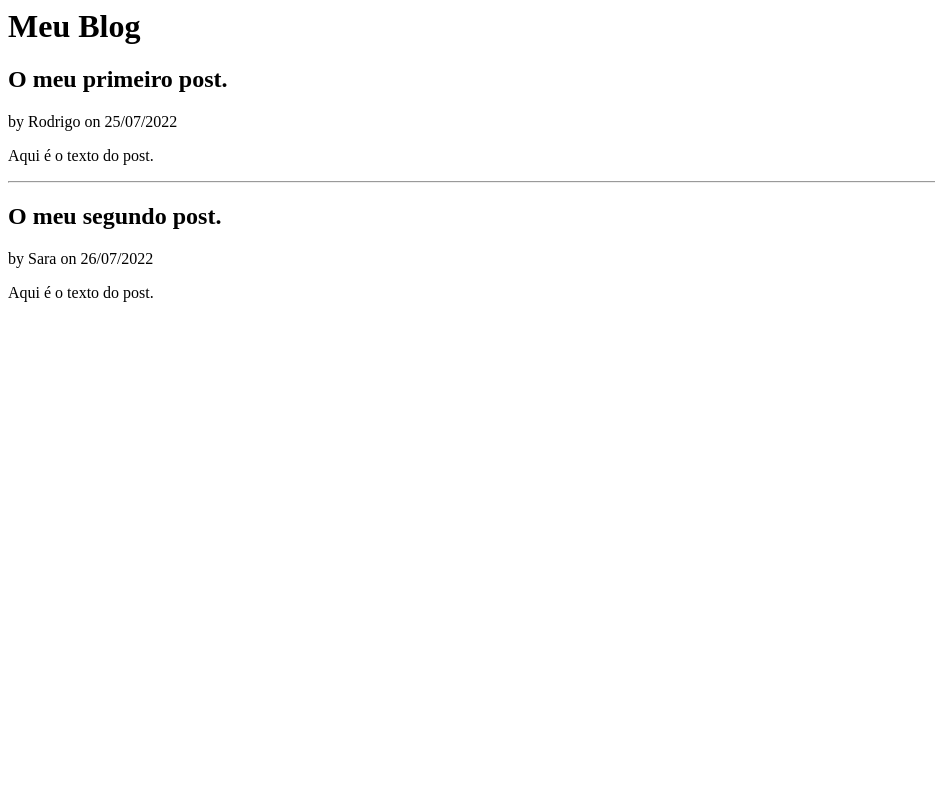
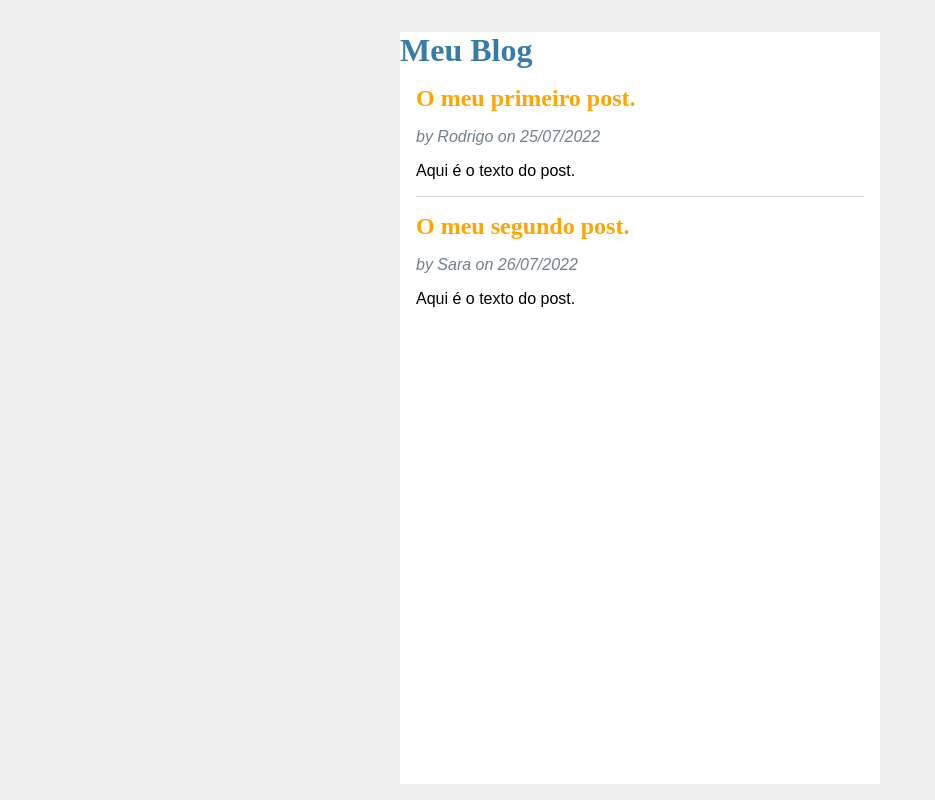
Before and after one commit to rodten23/Projeto_PythonAplicacaoWeb, a Flask app: page / in a window 1280 px wide. Shown: the whole page, without its empty margins (0-935 px from the left). Run offline with Flask 2, Linux system fonts and the light colour scheme.

Commit message:
Adição do base.html, orreção do index.html e inclusão do style.css

```diff
--- /dev/null
+++ b/static/style.css
@@ -0,0 +1,45 @@
+html {
+    font-family: sans-serif;
+    background: #eee;
+    padding: 1rem;
+}
+
+body {
+    max-width: 480px;
+    margin: 0 auto;
+    background: white;
+}
+
+h1 {
+    font-family: serif;
+    color: #377ba8;
+    margin: 1rem 0;
+}
+
+h2 {
+    font-family: serif;
+    color: orange;
+    margin: 1rem 0;
+}
+
+hr {
+    border: none;
+    border-top: 1px solid lightgray;
+}
+
+.content {
+    padding: 0 1rem 1rem;
+}
+
+.post > header > div:first-of-type {
+    flex: auto;
+}
+
+.post .about {
+    color: slategray;
+    font-style: italic;
+}
+
+.post .body {
+    white-space: pre-line;
+}
--- /dev/null
+++ b/templates/base.html
@@ -0,0 +1,19 @@
+<html>
+    <head>
+        <meta charset='utf-8'>
+        <title> {% block title %} {% endblock %} - MEU BLOG </title>
+        <link rel="stylesheet" href="/static/style.css">
+    </head>
+
+    <body>
+        <h1> Meu Blog </h1>
+        <nav>
+
+        </nav>
+        <section class="content">
+            {% block content %}
+            {% endblock %}
+        </section>
+
+    </body>
+</html>
--- a/templates/index.html
+++ b/templates/index.html
@@ -1,12 +1,8 @@
-<html>
-    <head>
-        <meta charset='utf-8'>
-        <title> MEU BLOG </title>
-    </head>
-    <body>
-        <h1> Meu Blog </h1>
+{% extends "base.html" %}
 
+{% block title %} Página Inicial {% endblock %}
 
+{% block content %}
 {% for post in posts %}
     <article class="post">
         <header>
@@ -23,6 +19,4 @@
         <hr>
     {% endif %}
 {% endfor %}
-
-    </body>
-</html>
+{% endblock %}
```
Also changed, not shown: app.py (line endings or trailing spaces). Lines whose indentation alone changed are shown as unchanged.
